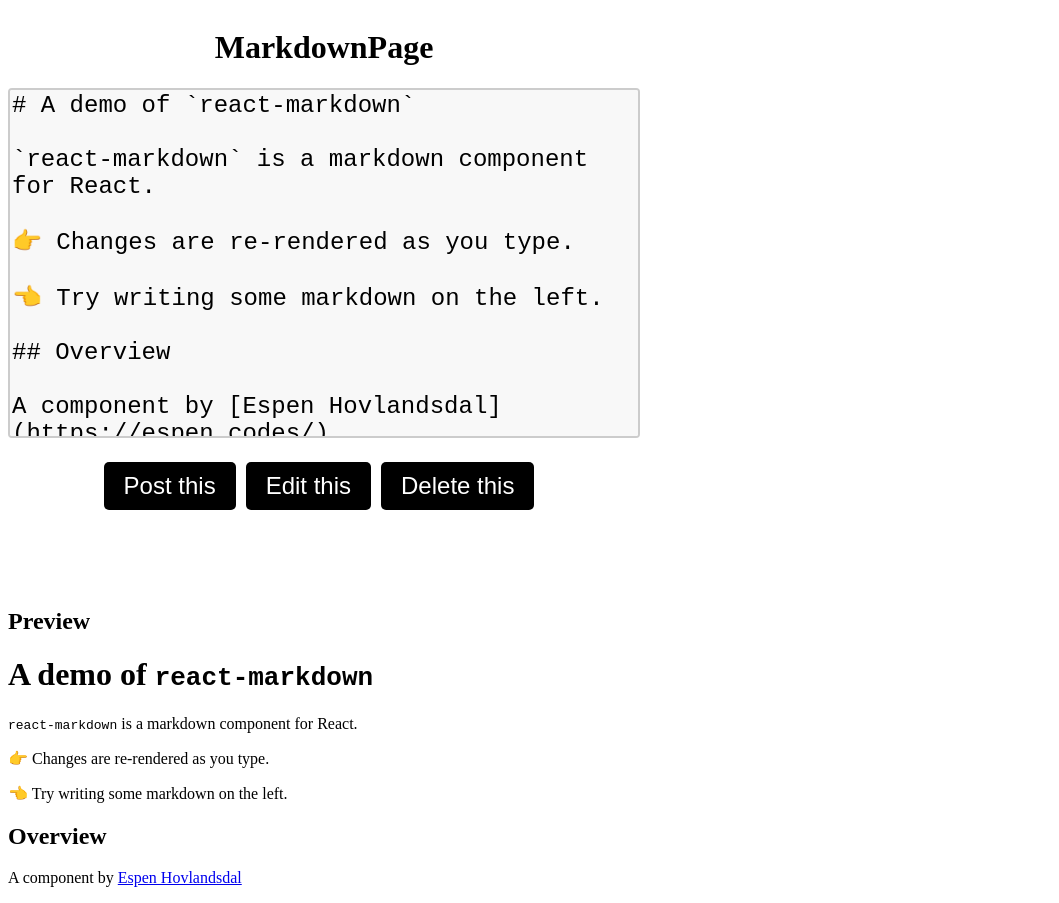
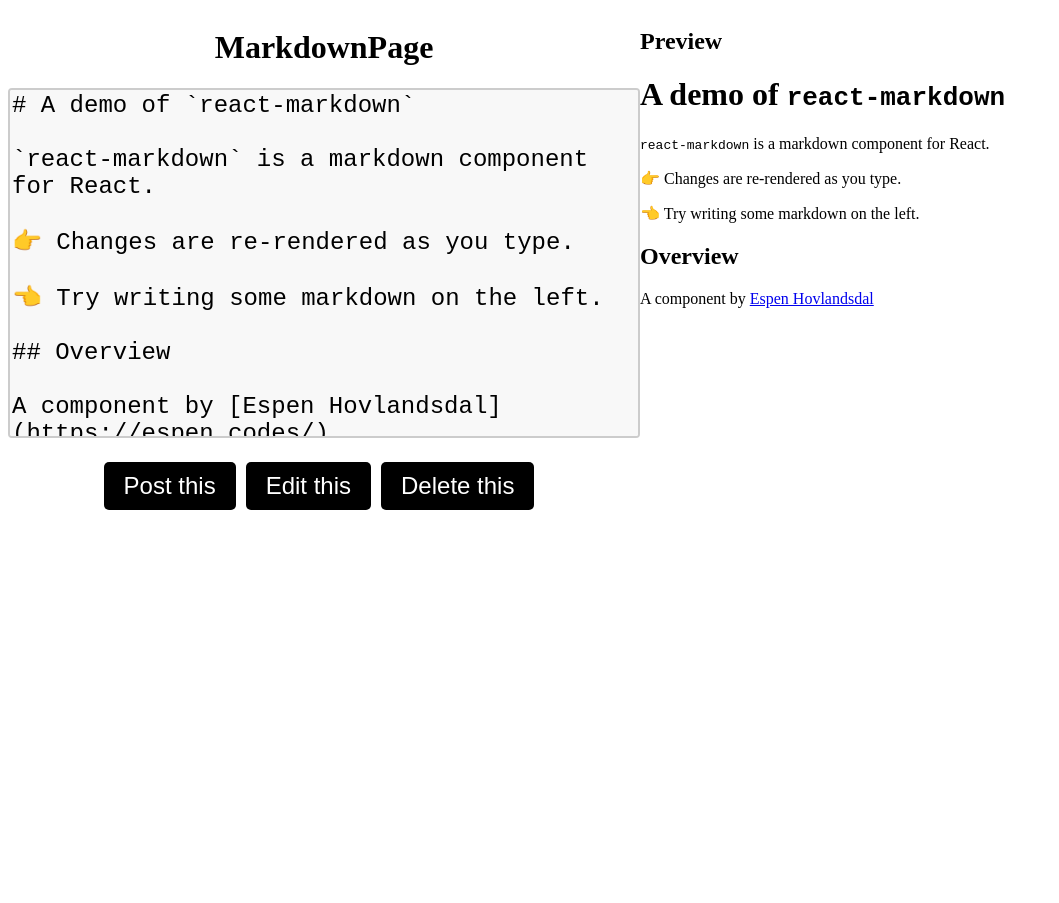
Before and after one commit to CodecoolGlobal/freestyle-mern-project-react-Hamza-Walker, a React (Vite) app in the folder frontend/: page / in a window 1280 px wide. Shown: the whole page, without its empty margins (0-1059 px from the left). After the commit the page ends 800 px from the top, so only its background shows below. Built offline with nearby package versions, Linux system fonts and the light colour scheme.

Commit message:
successful merge

```diff
--- a/frontend/src/components/MarkDownPage/MarkdownPage.css
+++ b/frontend/src/components/MarkDownPage/MarkdownPage.css
@@ -1,3 +1,11 @@
+.flex-row{
+    display: flex;
+    flex-direction: row;
+
+}
+.gap-1{
+    gap: 1rem;
+}
 .container {
     width: 50%;
     display: flex;
--- a/frontend/src/components/MarkDownPage/MarkdownPage.tsx
+++ b/frontend/src/components/MarkDownPage/MarkdownPage.tsx
@@ -7,7 +7,7 @@ export default function MarkdownPage(): JSX.Element {
   const [text, setText] = useState('# A demo of `react-markdown`\n\n`react-markdown` is a markdown component for React.\n\n👉 Changes are re-rendered as you type.\n\n👈 Try writing some markdown on the left.\n\n## Overview\n\nA component by [Espen Hovlandsdal](https://espen.codes/)');
 
   return (
-    <>
+    <div className='flex-row'>
     <div className='container'>
       <h1 className='page-header'>MarkdownPage</h1>
       <form className='note-write-form'>
@@ -28,7 +28,7 @@ export default function MarkdownPage(): JSX.Element {
         <h2>Preview</h2>
         <div dangerouslySetInnerHTML={{ __html: marked(text) }}></div>
       </div>
-      </>
+      </div>
 
   );
 }
```
